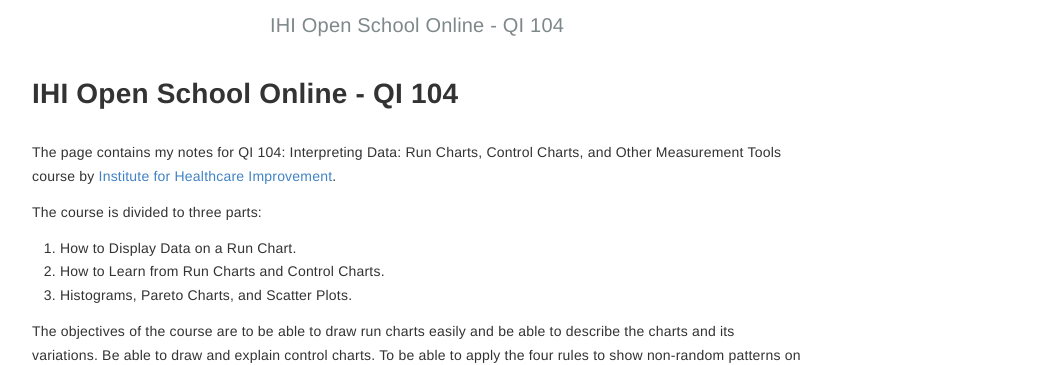
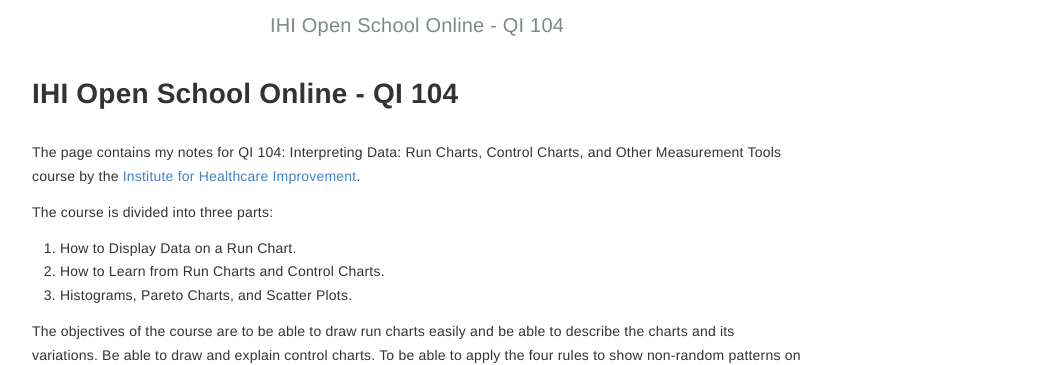
Before and after one commit to alioh/IHI-QI104, a Jekyll site: the page built from index.md, in a window 1280 px wide. Shown: the top 365 px of the page, without its empty margins (223-1271 px from the left). Built offline with Jekyll 4.4.1, drawn with Linux system fonts in a browser that asks for light colours.

Commit message:
i hate grammar

```diff
--- a/index.md
+++ b/index.md
@@ -2,9 +2,9 @@
 layout: home
 ---
 
-The page contains my notes for QI 104: Interpreting Data: Run Charts, Control Charts, and Other Measurement Tools course by [Institute for Healthcare Improvement](http://www.ihi.org/).
+The page contains my notes for QI 104: Interpreting Data: Run Charts, Control Charts, and Other Measurement Tools course by the [Institute for Healthcare Improvement](http://www.ihi.org/).
 
-The course is divided to three parts:
+The course is divided into three parts:
  1. How to Display Data on a Run Chart.
  2. How to Learn from Run Charts and Control Charts.
  3. Histograms, Pareto Charts, and Scatter Plots.
```
